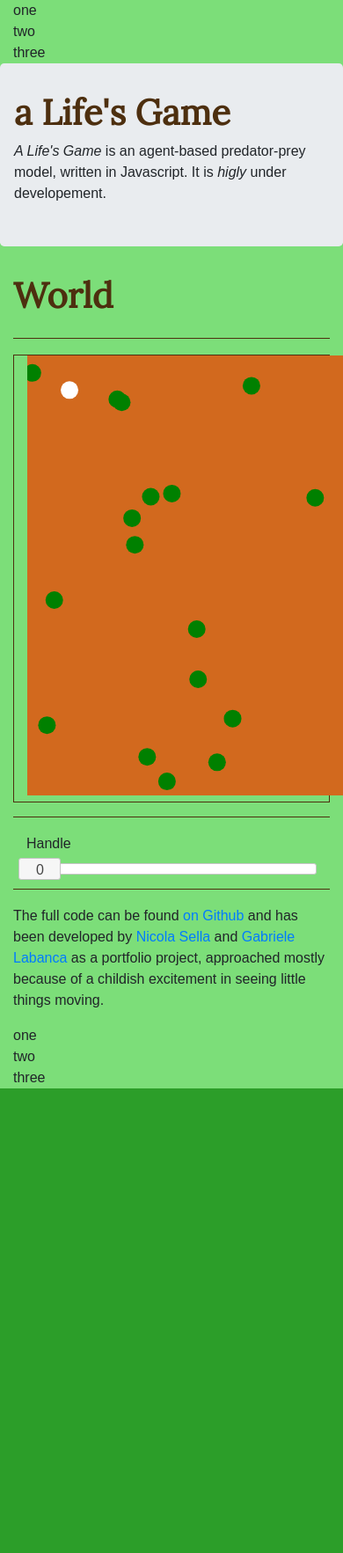
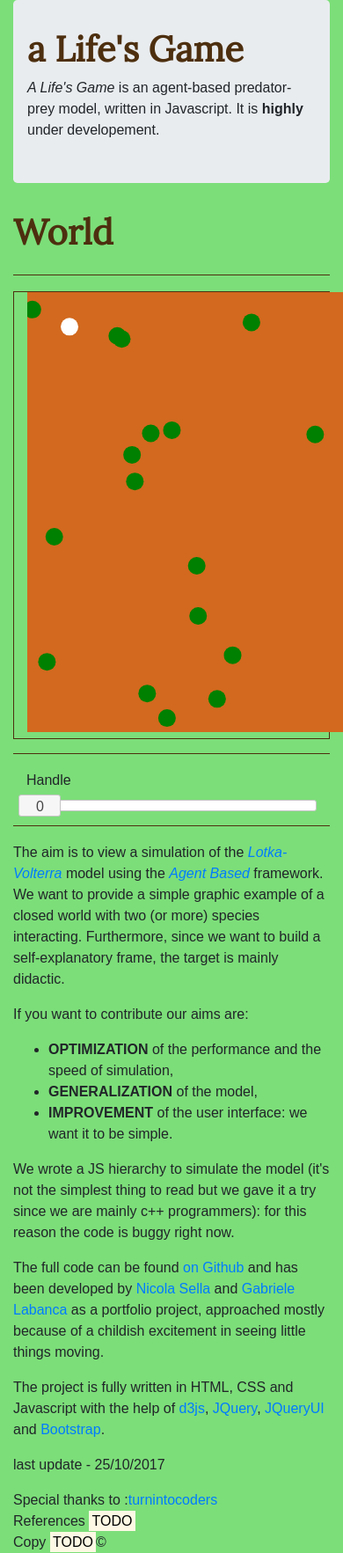
Before and after one commit to GabrieleLabanca/alifesgame, a plain HTML site: page index.html in a window 390 px wide. Shown: the top 1765 px of the page at 88% size. Before the commit the page ends 1237 px from the top, so only its background shows below. Drawn offline with nearby package versions, Linux system fonts and the light colour scheme; a web font is replaced by a local one.

Commit message:
description update

```diff
--- a/css/style.css
+++ b/css/style.css
@@ -10,6 +10,7 @@ body {
   background-color: #7cde79;
 }
 
+/*simple brown line*/
 hr{
   height: 2px;
   display: block;
@@ -25,11 +26,6 @@ h1, h2, h3, h4, h5, h6 {
   color:  #4d2f0f ;
 }
 
-hr.hr1{
-    border: 1px solid palevioletred;
-    margin-right: 50%
-}
-
 #custom-handle {
     width: 3em;
     height: 1.6em;
--- a/index.html
+++ b/index.html
@@ -54,28 +54,19 @@
   </head>
   <body>
     <div class="container">
-      <div class="row">
-        <div class="col-md-4">
-          one
-        </div>
-        <div class="col-md-4">
-          two
-        </div>
-        <div class="col-md-4">
-          three
-        </div>
         <div class="jumbotron">
           <h1>a Life's Game</h1>
-          <p><i>A Life's Game</i> is an agent-based predator-prey model, written in Javascript. It is <i>higly</i> under developement.
+          <p><i>A Life's Game</i> is an agent-based predator-prey model, written in Javascript. It is <b>highly</b> under developement.
           </p>
         </div>
+	<div class="row">
         <div class="page-header col-sm-12">
           <h1>World</h1>
         </div>
-        <div class="col-xs-12 canvas-world col-sm-12">
+        <div class="canvas-world col-sm-12">
           <hr>
 	  <div class="col-sm-12"  style="border: 1px solid #4d2f0f;">
-            <div class="world" id="world"></div>
+            <div class="world" id="world"></div><!---JS--->
 	  </div>
 
           <hr>
@@ -90,24 +81,33 @@
 	  <hr>
         </div>
         <div class="col-sm-12">
-          <p>The full code can be found <a href="https://github.com/GabrieleLabanca/alifesgame">on Github</a> and has been developed by <a href="https://inknos.github.io/">Nicola Sella</a> and <a href="https://gabrielelabanca.github.io/">Gabriele Labanca</a> as a portfolio project, approached mostly because of a childish excitement in seeing little things moving.</p>
+          <p>The aim is to view a simulation of the <a href="https://en.wikipedia.org/wiki/Lotka%E2%80%93Volterra_equations"><i>Lotka-Volterra</i></a> model using the <a href="https://en.wikipedia.org/wiki/Agent-based_model"><i>Agent Based</i></a> framework. We want to provide a simple graphic example of a closed world with two (or more) species interacting. Furthermore, since we want to build a self-explanatory frame, the target is mainly didactic.</p>
+	  <p>If you want to contribute our aims are:</p>
+	  <ul>
+	    <li><b>OPTIMIZATION</b> of the performance and the speed of simulation,</li>
+	    <li><b>GENERALIZATION</b> of the model,</li>
+	    <li><b>IMPROVEMENT</b> of the user interface: we want it to be simple.</li>
+	  </ul>
+	  <p>We wrote a JS hierarchy to simulate the model (it's not the simplest thing to read but we gave it a try since we are mainly c++ programmers): for this reason the code is buggy right now.</p>
+	  <p>The full code can be found <a href="https://github.com/GabrieleLabanca/alifesgame">on Github</a> and has been developed by <a href="https://inknos.github.io/">Nicola Sella</a> and <a href="https://gabrielelabanca.github.io/">Gabriele Labanca</a> as a portfolio project, approached mostly because of a childish excitement in seeing little things moving.</p>
+	  <p>The project is fully written in HTML, CSS and Javascript with the help of <a href="https://d3js.org/">d3js</a>, <a href="http://jquery.com/">JQuery</a>, <a href="http://jqueryui.com/">JQueryUI</a> and <a href="http://getbootstrap.com/">Bootstrap</a>.</p>
+	  <p>last update - 25/10/2017</p>
         </div>
 
 
-        <div class="col-sm-4 col-md-4">
-	  one
+        <div class="col-sm-12 col-md-4">
+	  Special thanks to :<a href="http://www.turnintocoders.it/it/" target="_blank">turnintocoders</a>
 	</div>
-        <div class="col-sm-4 col-md-4">
-          two
+        <div class="col-sm-12 col-md-4">
+          References <mark>TODO</mark>
         </div>
-        <div class="col-sm-4 col-md-4">
-          three
+        <div class="col-sm-12 col-md-4">
+          Copy <mark>TODO</mark>&copy;
         </div>
       </div>
 
     </div>
-
-    </div>
-    </div>
-  </body>
+</div>
+</div><!---container--->
+</body>
 </html>
```
Also changed, not shown: img/hrstyle.svg (added).
